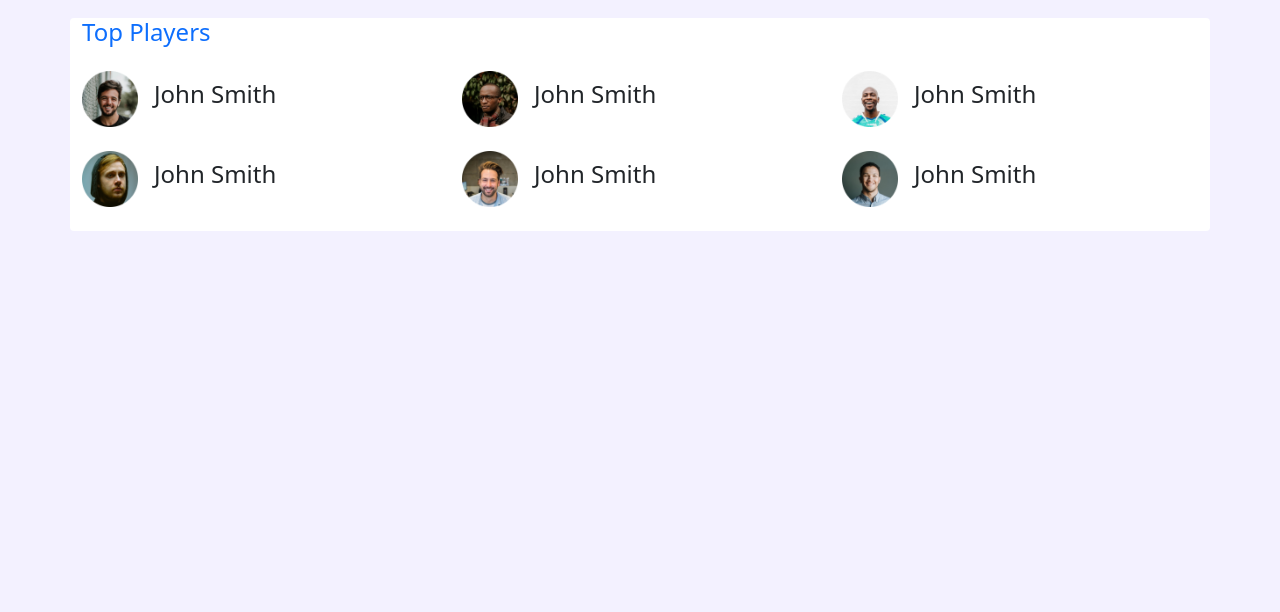
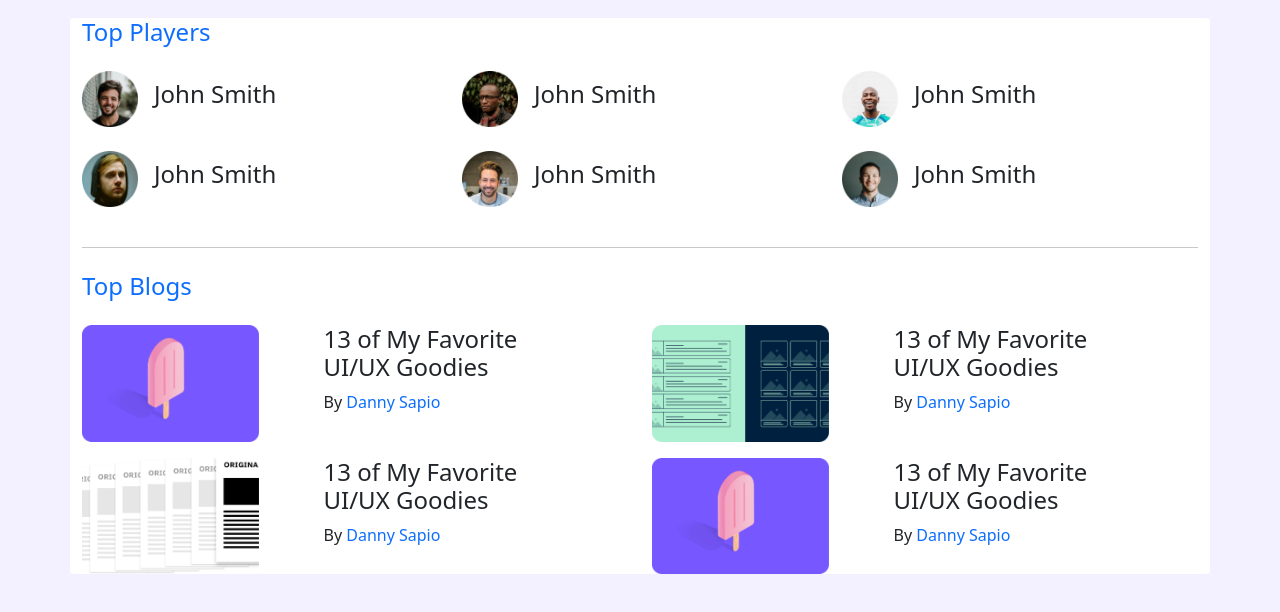
Before and after one commit to raiihan/LeaderBoard-with-Bootstrap, a plain HTML site: page index.html in a window 1280 px wide. Shown: the part 90-702 px from the top of the page. Drawn offline with nearby package versions, Linux system fonts and the light colour scheme.

Commit message:
Top Blogs Added

```diff
--- a/index.html
+++ b/index.html
@@ -78,6 +78,62 @@
                     </div>
                 </div>
             </div>
+
+            <hr>
+
+            <div>
+                <h4 class="text-primary my-4">Top Blogs</h4>
+                <div class="row gy-3">
+                    <div class="col-md-12 col-lg-6 d-flex">
+                        <div class="row gy-2">
+                            <div class="col-12 col-md-4 col-lg-5">
+                                <img width="177" src="./images/blog-1.png" alt="">
+                            </div>
+                            <div class="ps-3 col-12 col-md-6">
+                                <h4>13 of My Favorite
+                                    UI/UX Goodies</h4>
+                                <p>By <a style="text-decoration: none;" href="">Danny Sapio</a></p>
+                            </div>
+                        </div>
+                    </div>
+                    <div class="col-lg-6 d-flex">
+                        <div class="row gy-2">
+                            <div class="col-12 col-md-4 col-lg-5">
+                                <img width="177" src="./images/blog-2.png" alt="">
+                            </div>
+                            <div class="ps-3 col-12 col-md-6">
+                                <h4>13 of My Favorite
+                                    UI/UX Goodies</h4>
+                                <p>By <a style="text-decoration: none;" href="">Danny Sapio</a></p>
+                            </div>
+                        </div>
+                    </div>
+                    <div class="col-lg-6 d-flex">
+                        <div class="row gy-2">
+                            <div class="col-12 col-md-4 col-lg-5">
+                                <img width="177" src="./images/blog-3.png" alt="">
+                            </div>
+                            <div class="ps-3 col-12 col-md-6">
+                                <h4>13 of My Favorite
+                                    UI/UX Goodies</h4>
+                                <p>By <a style="text-decoration: none;" href="">Danny Sapio</a></p>
+                            </div>
+                        </div>
+                    </div>
+                    <div class="col-lg-6 d-flex">
+                        <div class="row gy-2">
+                            <div class="col-12 col-md-4 col-lg-5">
+                                <img width="177" src="./images/blog-1.png" alt="">
+                            </div>
+                            <div class="ps-3 col-12 col-md-6">
+                                <h4>13 of My Favorite
+                                    UI/UX Goodies</h4>
+                                <p>By <a style="text-decoration: none;" href="">Danny Sapio</a></p>
+                            </div>
+                        </div>
+                    </div>
+                </div>
+            </div>
         </section>
     </main>
 
```
